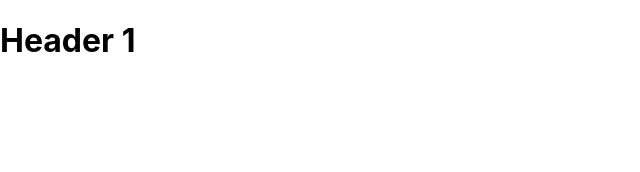
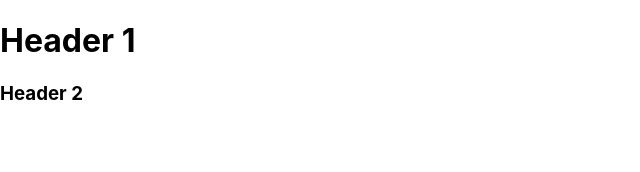
Before and after one commit to sabiokamille/anniversary-project, a React (Create React App) app: page / in a window 1280 px wide. Shown: the top 172 px of the page, without its empty margins (0-640 px from the left). Built offline with nearby package versions, Linux system fonts and the light colour scheme.

Commit message:
add second header

```diff
--- a/src/App.js
+++ b/src/App.js
@@ -6,6 +6,7 @@ class App extends React.Component {
     return (
       <div>
         <h1> Header 1 </h1>
+        <h3> Header 2 </h3>
       </div>
     )
   }
```
